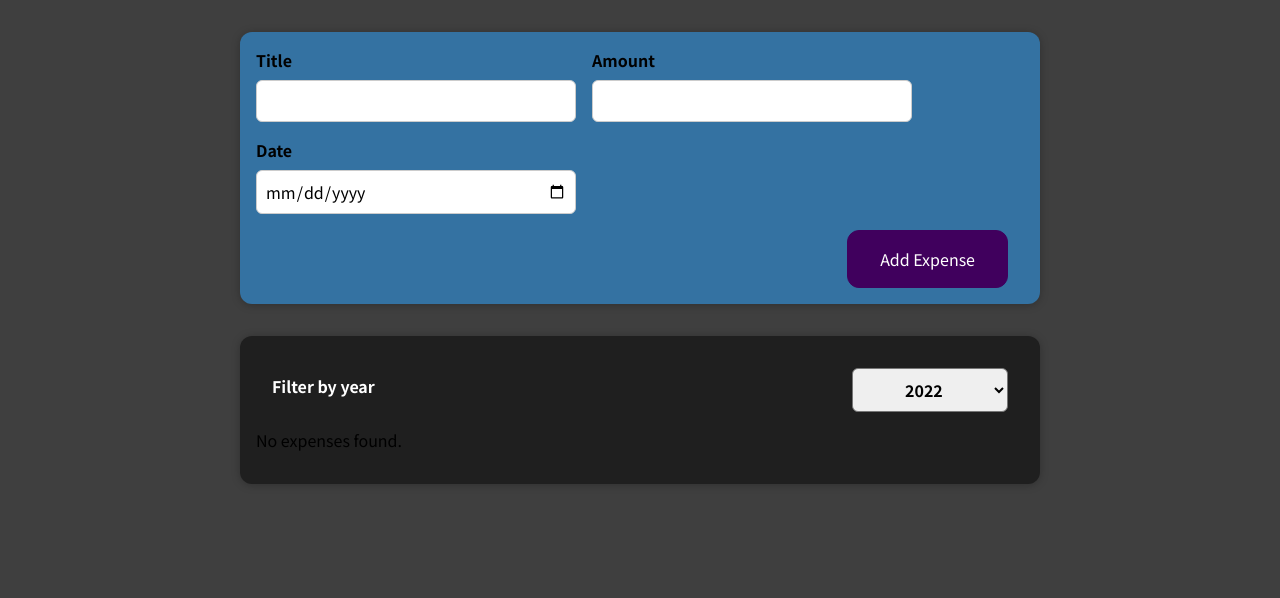
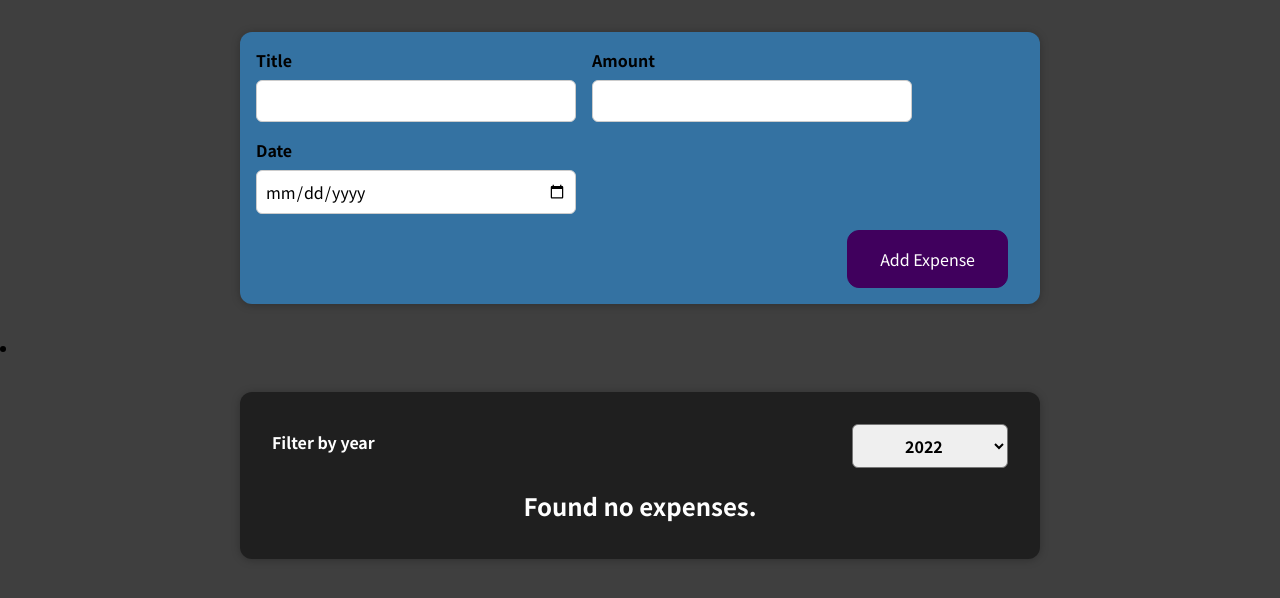
Before and after one commit to valeriubahov/web-training, a React (Create React App) app in the folder expenses/: page / in a window 1280 px wide. Shown: the top 598 px of the page. Built offline with nearby package versions, Linux system fonts and the light colour scheme.

Commit message:
Separated Expenses from ExpenseList for more readable JSX code

```diff
--- a/expenses/src/components/Expenses/Expenses.js
+++ b/expenses/src/components/Expenses/Expenses.js
@@ -1,8 +1,8 @@
 import { useState } from "react";
 import Card from "../UI/Card";
-import ExpenseItem from "./ExpenseItem";
 import ExpensesFilter from "./ExpensesFilter";
 import "./Expenses.css";
+import ExpensesList from "./ExpensesList";
 
 const Expenses = (props) => {
   // I want to have the state initialized with the actual year
@@ -18,24 +18,13 @@
     return expense.date.getFullYear().toString() === filteredYear;
   });
 
-  let expensesContent = <p>No expenses found.</p>;
-
-  if (filteredExpenses.length > 0) {
-    expensesContent = filteredExpenses.map((expense) => (
-      <ExpenseItem
-        key={expense.id}
-        title={expense.title}
-        amount={expense.amount}
-        date={expense.date}
-      />
-    ));
-  }
-
   return (
-    <Card className="expenses">
-      <ExpensesFilter selected={filteredYear} onFilterChange={filterByYear} />
-      {expensesContent}
-    </Card>
+    <li>
+      <Card className="expenses">
+        <ExpensesFilter selected={filteredYear} onFilterChange={filterByYear} />
+        <ExpensesList expenses={filteredExpenses} />
+      </Card>
+    </li>
   );
 };
 export default Expenses;
--- /dev/null
+++ b/expenses/src/components/Expenses/ExpensesList.css
@@ -0,0 +1,9 @@
+.expenses-list {
+  list-style: none;
+  padding: 0;
+}
+
+.expenses-list__fallback {
+  color: white;
+  text-align: center;
+}
--- /dev/null
+++ b/expenses/src/components/Expenses/ExpensesList.js
@@ -0,0 +1,22 @@
+import ExpenseItem from "./ExpenseItem";
+import "./ExpensesList.css";
+const ExpensesList = (props) => {
+  if (props.expenses.length === 0) {
+    return <h2 className="expenses-list__fallback">Found no expenses.</h2>;
+  }
+
+  return (
+    <ul className="expenses-list">
+      {props.expenses.map((expense) => (
+        <ExpenseItem
+          key={expense.id}
+          title={expense.title}
+          amount={expense.amount}
+          date={expense.date}
+        />
+      ))}
+    </ul>
+  );
+};
+
+export default ExpensesList;
```
